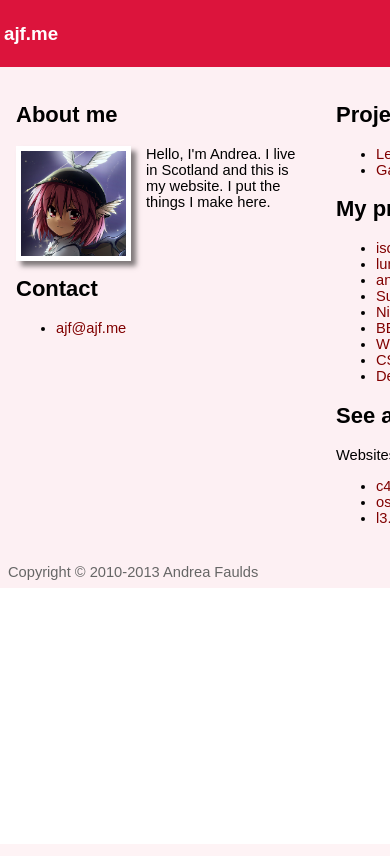
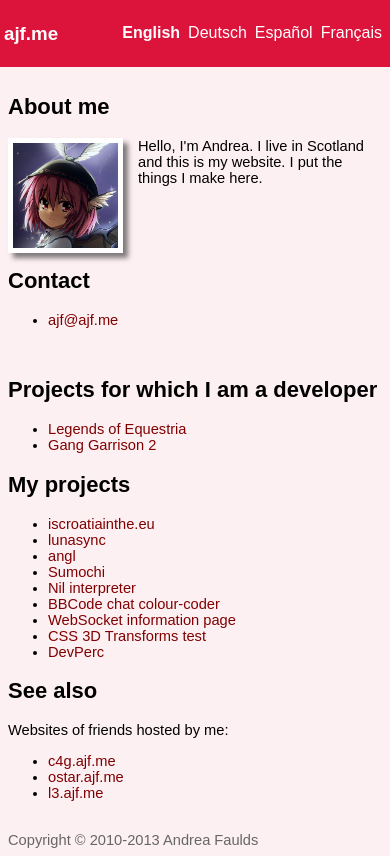
Before and after one commit to digideskio/ajf.me, a PHP site: page / in a window 390 px wide; the page is wider, and only the part inside the window is pictured. Before the commit the page ends 580 px from the top of that part, so only its background shows below. Run offline with PHP 8.4, Linux system fonts and the light colour scheme.

Commit message:
Media Queries!

```diff
--- a/htdocs/style.css
+++ b/htdocs/style.css
@@ -79,6 +79,14 @@ footer {
     float: right;
 }
 
+@media (max-width: 799px) {
+    #about-me, #content, #main {
+        width: auto;
+        float: none;
+        margin: 0;
+    }
+}
+
 #about-me-photo {
     width: 115px;
     height: 115px;
```
